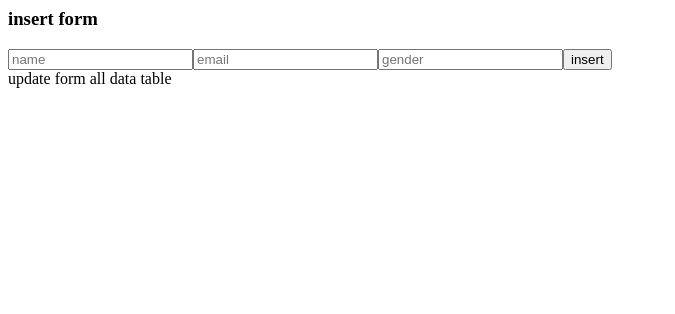
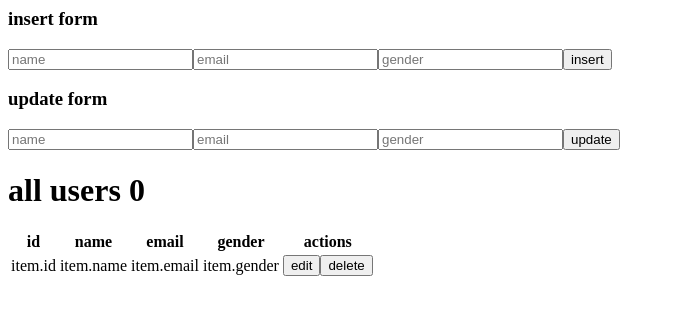
Before and after one commit to nasagaurav/react-l-topic4, a React (Create React App) app: page / in a window 1280 px wide. Shown: the top 314 px of the page, without its empty margins (0-675 px from the left). Built offline with nearby package versions, Linux system fonts and the light colour scheme.

Commit message:
crud html completed

```diff
--- a/src/App.js
+++ b/src/App.js
@@ -5,13 +5,23 @@ import axios from 'axios';
 // create[post],read[get],update[patch/put],delete[delete]
 
 export default function App() {
+  const [a, seta] = useState([]);
   const [ob1, setob1] = useState({ name: '', email: '', gender: '' });
+  const [ob2, setob2] = useState({ id: '', name: '', email: '', gender: '' });
   const handleChange1 = (e) => {
-    console.log(e.target.placeholder, e.target.value);
+    console.log('ob1', e.target.placeholder, e.target.value); //insert/create/ob1
   };
+  const handleChange2 = (e) => {
+    console.log('ob2', e.target.placeholder, e.target.value); //edit/update/ob2
+  };
+
   const _insert = () => {
     // post request
     const url = `https://my-project-1-22dd3-default-rtdb.firebaseio.com/users.json`;
+  };
+
+  const _update = () => {
+    const url = `https://my-project-1-22dd3-default-rtdb.firebaseio.com/users/{-N7TT_k_BbSLdHfwszx6 ?}.json`;
   };
   return (
     <div>
@@ -26,7 +36,41 @@ export default function App() {
         />
         <button onClick={_insert}>insert</button>
       </div>
-      update form all data table
+      <div>
+        <h3>update form</h3>
+        <input placeholder="name" value={ob2.name} onChange={handleChange2} />
+        <input placeholder="email" value={ob2.email} onChange={handleChange2} />
+        <input
+          placeholder="gender"
+          value={ob2.gender}
+          onChange={handleChange2}
+        />
+        <button onClick={_update}>update</button>
+      </div>
+      <h1>all users {a.length} </h1>
+      <table>
+        <thead>
+          <tr>
+            <th>id</th>
+            <th>name</th>
+            <th>email</th>
+            <th>gender</th>
+            <th>actions</th>
+          </tr>
+        </thead>
+        <tbody>
+          <tr>
+            <td>item.id</td>
+            <td>item.name</td>
+            <td>item.email</td>
+            <td>item.gender</td>
+            <td>
+              <button>edit</button>
+              <button>delete</button>
+            </td>
+          </tr>
+        </tbody>
+      </table>
     </div>
   );
 }
```
